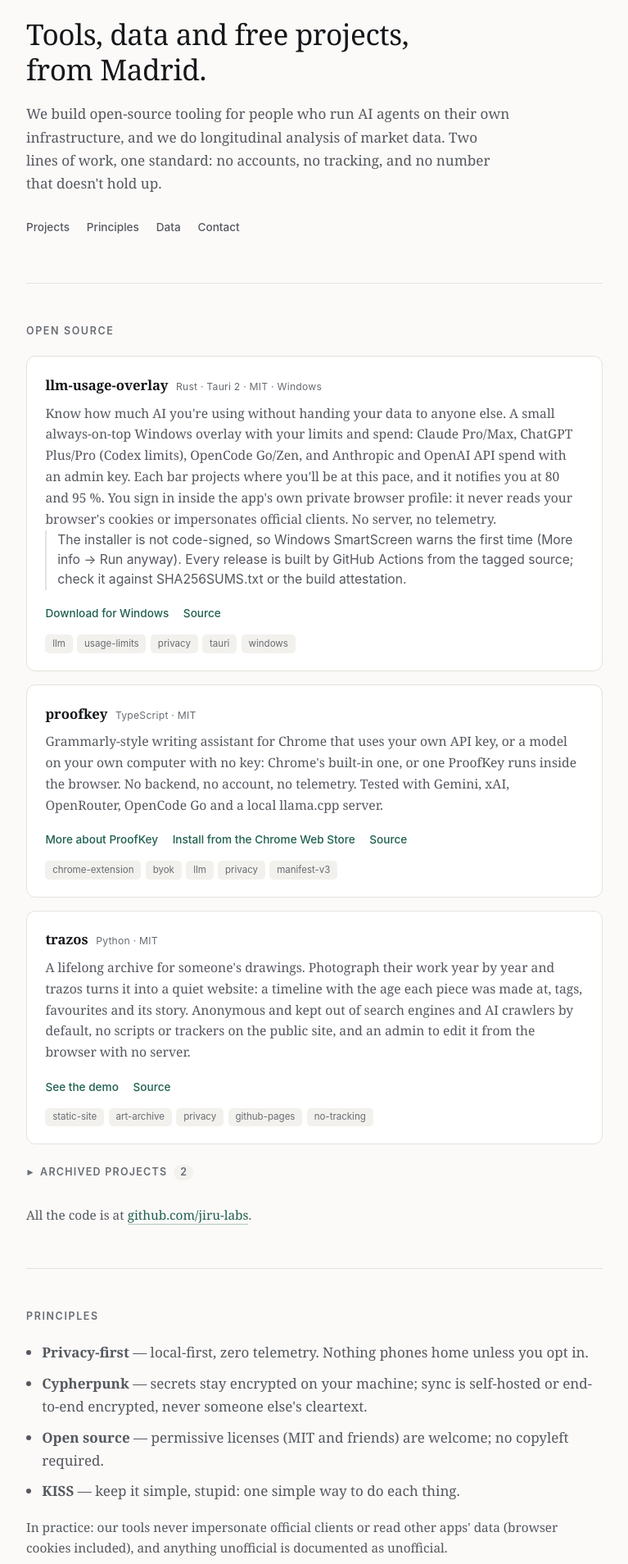
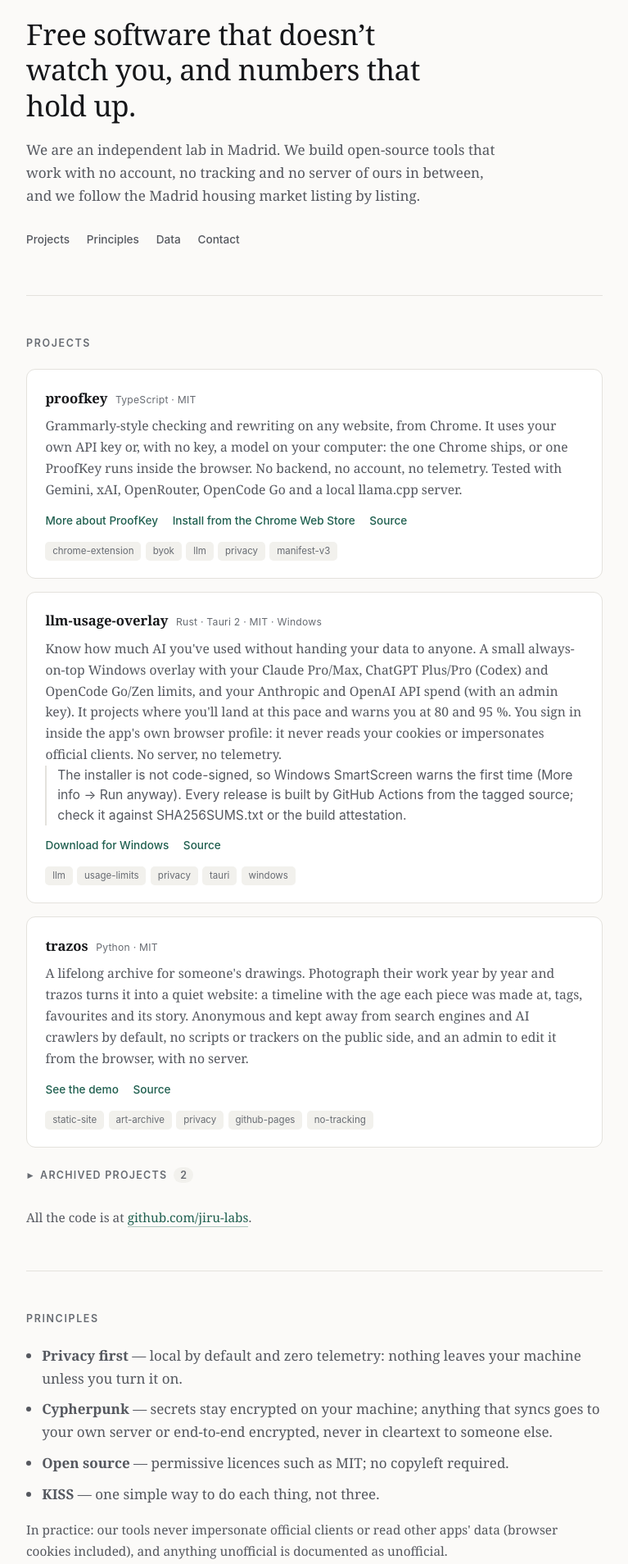
Before and after one commit to jiru-labs/jiru-labs.github.io, a plain HTML site: page en/index.html in a window 1280 px wide. Shown: the part 120-2028 px from the top of the page at 82% size, without its empty margins (256-1023 px from the left). Drawn offline with Linux system fonts and the light colour scheme.

Commit message:
Home copy pass

```diff
--- a/en/index.html
+++ b/en/index.html
@@ -7,8 +7,8 @@
 <meta name="theme-color" content="#101113" media="(prefers-color-scheme: dark)">
 <meta http-equiv="Content-Security-Policy" content="default-src 'none'; style-src 'unsafe-inline'; img-src 'self' data:; media-src 'self'; base-uri 'none'; form-action 'none'">
 <meta name="referrer" content="strict-origin-when-cross-origin">
-<title>Jiru Labs — Open-source tools and data analysis</title>
-<meta name="description" content="Independent lab in Madrid. Open-source tooling for people who run AI agents on their own infrastructure and longitudinal analysis of the Madrid residential market.">
+<title>Jiru Labs — Free software and data analysis, from Madrid</title>
+<meta name="description" content="An independent lab in Madrid: free software with no accounts and no tracking, and analysis of the Madrid housing market with numbers that hold up.">
 <link rel="canonical" href="https://jirulabs.com/en/">
 <link rel="alternate" hreflang="es" href="https://jirulabs.com/">
 <link rel="alternate" hreflang="en" href="https://jirulabs.com/en/">
@@ -16,14 +16,14 @@
 <meta property="og:type" content="website">
 <meta property="og:site_name" content="Jiru Labs">
 <meta property="og:locale" content="en_GB">
-<meta property="og:title" content="Jiru Labs — Open-source tools and data analysis">
-<meta property="og:description" content="Independent lab in Madrid. Open-source tooling for people who run AI agents on their own infrastructure and longitudinal analysis of the Madrid residential market.">
+<meta property="og:title" content="Jiru Labs — Free software and data analysis, from Madrid">
+<meta property="og:description" content="An independent lab in Madrid: free software with no accounts and no tracking, and analysis of the Madrid housing market with numbers that hold up.">
 <meta property="og:url" content="https://jirulabs.com/en/">
 <meta property="og:image" content="https://jirulabs.com/og-en.png">
 <meta property="og:image:type" content="image/png">
 <meta property="og:image:width" content="1200">
 <meta property="og:image:height" content="630">
-<meta property="og:image:alt" content="Tools, data and free projects, from Madrid.">
+<meta property="og:image:alt" content="Free software that doesn’t watch you, and numbers that hold up.">
 <meta name="twitter:card" content="summary_large_image">
 <meta name="twitter:image" content="https://jirulabs.com/og-en.png">
 <meta name="robots" content="index, follow, max-snippet:-1, max-image-preview:large">
@@ -126,7 +126,7 @@
     color:var(--ink-faint); border-left:2px solid var(--rule); padding-left:.8rem;
   }
   .cardlinks {
-    margin-top:.95rem; display:flex; flex-wrap:wrap; gap:1.1rem;
+    margin-top:.7rem; display:flex; flex-wrap:wrap; gap:.1rem 1.1rem;
     font:500 .85rem/1 ui-sans-serif,-apple-system,"Segoe UI",system-ui,sans-serif;
   }
   .cardlinks a { color:var(--accent); text-decoration:none; border-bottom:1px solid transparent; padding:.45rem 0 .2rem; }
@@ -232,42 +232,42 @@
         <a class="lang" href="/" hreflang="es">Español</a>
       </span>
     </div>
-    <h1>Tools, data and free projects, from Madrid.</h1>
-    <p class="lede">We build open-source tooling for people who run AI agents on their own infrastructure, and we do longitudinal analysis of market data. Two lines of work, one standard: no accounts, no tracking, and no number that doesn't hold up.</p>
+    <h1>Free software that doesn’t watch you, and numbers that hold up.</h1>
+    <p class="lede">We are an independent lab in Madrid. We build open-source tools that work with no account, no tracking and no server of ours in between, and we follow the Madrid housing market listing by listing.</p>
     <nav class="jump" aria-label="On this page"><a href="#open-source">Projects</a> <a href="#principles">Principles</a> <a href="#data">Data</a> <a href="#contact">Contact</a></nav>
   </header>
 
   <hr class="rule">
 
   <section id="open-source">
-    <h2>Open source</h2>
+    <h2>Projects</h2>
     <div class="projects">
 
+      <div class="card">
+        <div class="card-top">
+          <h3>proofkey</h3>
+          <span class="meta">TypeScript · MIT</span>
+        </div>
+        <p>Grammarly-style checking and rewriting on any website, from Chrome. It uses your own API key or, with no key, a model on your computer: the one Chrome ships, or one ProofKey runs inside the browser. No backend, no account, no telemetry. Tested with Gemini, xAI, OpenRouter, OpenCode Go and a local llama.cpp server.</p>
+        <div class="cardlinks"><a href="/en/proofkey/">More about ProofKey</a><a href="https://chromewebstore.google.com/detail/loibjoemoahkajjnfioajcibcamhdafc">Install from the Chrome Web Store</a><a href="https://github.com/jiru-labs/proofkey">Source</a></div>
+        <div class="tags"><span class="tag">chrome-extension</span><span class="tag">byok</span><span class="tag">llm</span><span class="tag">privacy</span><span class="tag">manifest-v3</span></div>
+      </div>
       <div class="card">
         <div class="card-top">
           <h3>llm-usage-overlay</h3>
           <span class="meta">Rust · Tauri 2 · MIT · Windows</span>
         </div>
-        <p>Know how much AI you're using without handing your data to anyone else. A small always-on-top Windows overlay with your limits and spend: Claude Pro/Max, ChatGPT Plus/Pro (Codex limits), OpenCode Go/Zen, and Anthropic and OpenAI API spend with an admin key. Each bar projects where you'll be at this pace, and it notifies you at 80 and 95&nbsp;%. You sign in inside the app's own private browser profile: it never reads your browser's cookies or impersonates official clients. No server, no telemetry.</p>
+        <p>Know how much AI you've used without handing your data to anyone. A small always-on-top Windows overlay with your Claude Pro/Max, ChatGPT Plus/Pro (Codex) and OpenCode Go/Zen limits, and your Anthropic and OpenAI API spend (with an admin key). It projects where you'll land at this pace and warns you at 80 and 95&nbsp;%. You sign in inside the app's own browser profile: it never reads your cookies or impersonates official clients. No server, no telemetry.</p>
         <p class="warn">The installer is not code-signed, so Windows SmartScreen warns the first time (More info → Run anyway). Every release is built by GitHub Actions from the tagged source; check it against SHA256SUMS.txt or the build attestation.</p>
         <div class="cardlinks"><a href="https://github.com/jiru-labs/llm-usage-overlay/releases/latest">Download for Windows</a><a href="https://github.com/jiru-labs/llm-usage-overlay">Source</a></div>
         <div class="tags"><span class="tag">llm</span><span class="tag">usage-limits</span><span class="tag">privacy</span><span class="tag">tauri</span><span class="tag">windows</span></div>
       </div>
       <div class="card">
         <div class="card-top">
-          <h3>proofkey</h3>
-          <span class="meta">TypeScript · MIT</span>
-        </div>
-        <p>Grammarly-style writing assistant for Chrome that uses your own API key, or a model on your own computer with no key: Chrome's built-in one, or one ProofKey runs inside the browser. No backend, no account, no telemetry. Tested with Gemini, xAI, OpenRouter, OpenCode Go and a local llama.cpp server.</p>
-        <div class="cardlinks"><a href="/en/proofkey/">More about ProofKey</a><a href="https://chromewebstore.google.com/detail/loibjoemoahkajjnfioajcibcamhdafc">Install from the Chrome Web Store</a><a href="https://github.com/jiru-labs/proofkey">Source</a></div>
-        <div class="tags"><span class="tag">chrome-extension</span><span class="tag">byok</span><span class="tag">llm</span><span class="tag">privacy</span><span class="tag">manifest-v3</span></div>
-      </div>
-      <div class="card">
-        <div class="card-top">
           <h3>trazos</h3>
           <span class="meta">Python · MIT</span>
         </div>
-        <p>A lifelong archive for someone's drawings. Photograph their work year by year and trazos turns it into a quiet website: a timeline with the age each piece was made at, tags, favourites and its story. Anonymous and kept out of search engines and AI crawlers by default, no scripts or trackers on the public site, and an admin to edit it from the browser with no server.</p>
+        <p>A lifelong archive for someone's drawings. Photograph their work year by year and trazos turns it into a quiet website: a timeline with the age each piece was made at, tags, favourites and its story. Anonymous and kept away from search engines and AI crawlers by default, no scripts or trackers on the public side, and an admin to edit it from the browser, with no server.</p>
         <div class="cardlinks"><a href="/trazos/">See the demo</a><a href="https://github.com/jiru-labs/trazos">Source</a></div>
         <div class="tags"><span class="tag">static-site</span><span class="tag">art-archive</span><span class="tag">privacy</span><span class="tag">github-pages</span><span class="tag">no-tracking</span></div>
       </div>
@@ -284,7 +284,7 @@
         </div>
         <p>Audits MCP configuration files for hardcoded keys, plaintext transports, <code>curl&nbsp;|&nbsp;sh</code> launch commands and over-broad permissions. It reads the configuration, not the servers. SARIF output.</p>
         <pre class="install"><code>pipx install mcp-config-audit</code></pre>
-        <p class="warn">Archived: the code and the PyPI package stay published, but it no longer gets changes. PyPI is the only registry it is published to, always from a tagged commit in this repository. A package of this name on npm or any other registry is not ours.</p>
+        <p class="warn">It no longer gets changes, but the code and the package stay published. It is only published to PyPI, always from a tagged commit: a package of this name on npm or any other registry is not ours.</p>
         <div class="cardlinks"><a href="https://github.com/jiru-labs/mcp-config-audit">Source</a><a href="https://pypi.org/project/mcp-config-audit/">PyPI</a></div>
         <div class="tags"><span class="tag">mcp</span><span class="tag">ai-security</span><span class="tag">static-analysis</span><span class="tag">sarif</span><span class="tag">devsecops</span></div>
       </div>
@@ -308,10 +308,10 @@
   <section id="principles">
     <h2>Principles</h2>
     <ul class="plain">
-      <li><b>Privacy-first</b> — local-first, zero telemetry. Nothing phones home unless you opt in.</li>
-      <li><b>Cypherpunk</b> — secrets stay encrypted on your machine; sync is self-hosted or end-to-end encrypted, never someone else's cleartext.</li>
-      <li><b>Open source</b> — permissive licenses (MIT and friends) are welcome; no copyleft required.</li>
-      <li><b>KISS</b> — keep it simple, stupid: one simple way to do each thing.</li>
+      <li><b>Privacy first</b> — local by default and zero telemetry: nothing leaves your machine unless you turn it on.</li>
+      <li><b>Cypherpunk</b> — secrets stay encrypted on your machine; anything that syncs goes to your own server or end-to-end encrypted, never in cleartext to someone else.</li>
+      <li><b>Open source</b> — permissive licences such as MIT; no copyleft required.</li>
+      <li><b>KISS</b> — one simple way to do each thing, not three.</li>
     </ul>
     <p class="soft" style="margin-top:1.1rem; font-size:.96rem">In practice: our tools never impersonate official clients or read other apps' data (browser cookies included), and anything unofficial is documented as unofficial.</p>
   </section>
```
Also changed, not shown: 404.html (+1 -1 lines), en/proofkey/index.html (+1 -1 lines), index.html (+26 -26 lines), privacidad/index.html (+1 -1 lines), proofkey/index.html (+1 -1 lines), proofkey/privacy/index.html (+1 -1 lines), og-en.png, og-es.png.
